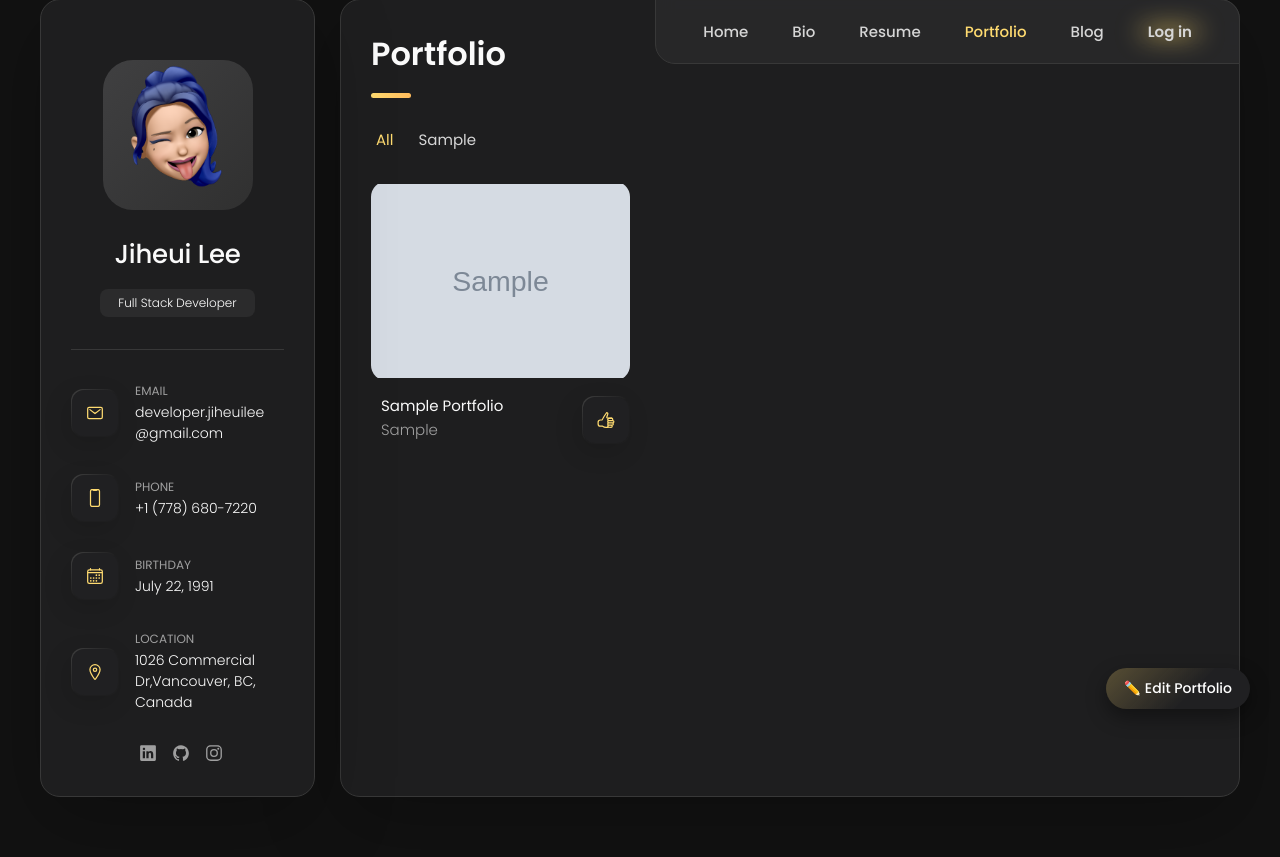
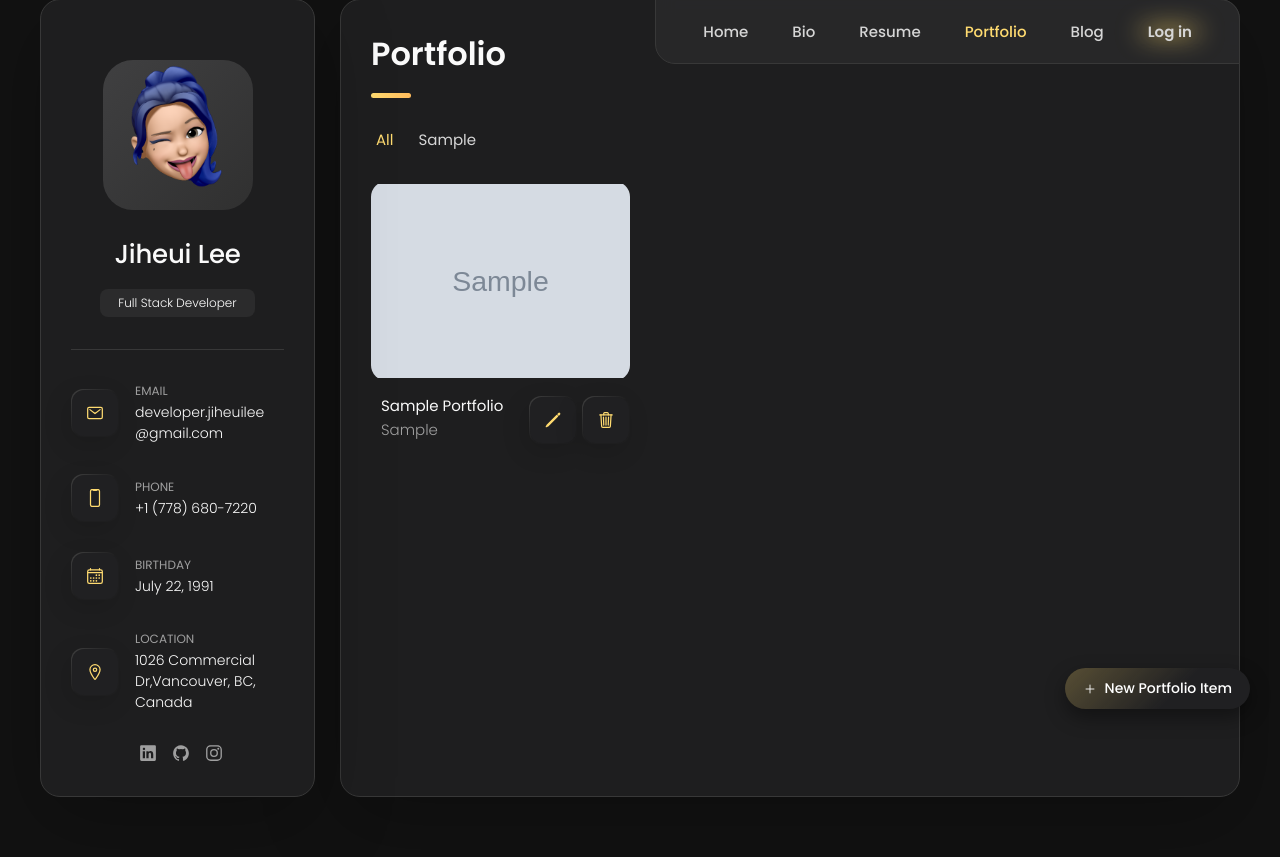
Before and after one commit to developer-jiheui/laravelProject, a Laravel app: page /page/portfolio in a window 1280 px wide. Shown: the part 61-918 px from the top of the page. Run offline with Laravel 9, Linux system fonts and the light colour scheme; tables that the repository leaves empty hold one stand-in row (values such as "Sample post"); grey boxes marked "Sample" are stand-in pictures.

Commit message:
Added portfolio adding/editing/deleting form and buttons (no functionality yet)

```diff
--- a/public/css/style.css
+++ b/public/css/style.css
@@ -1066,10 +1066,14 @@
     font-weight: var(--fw-300);
   }
 
-  .project-like {
+  .project-interact {
     grid-column: 2 / 3;
     grid-row: 2 / 4;
     justify-self: end;
+  }
+  div.project-interact { /* for admin; icons display on top of each other otherwise */
+    display: flex;
+    gap: 5px;
   }
 
 
@@ -1186,6 +1190,8 @@
   }
 
   .contact-form { margin-bottom: 10px; }
+
+  .form {color:var(--white-2);}
 
   .form-title { margin-bottom: 20px; }
 
--- a/resources/views/pages/portfolio.blade.php
+++ b/resources/views/pages/portfolio.blade.php
@@ -25,7 +25,7 @@
 
                 <button class="filter-select" data-select>
 
-                    <div class="select-value" data-selecct-value>Select category</div>
+                    <div class="select-value" data-select-value>Select category</div>
 
                     <div class="select-icon">
                         <ion-icon name="chevron-down"></ion-icon>
@@ -67,9 +67,21 @@
 
                         <p class="project-category">{{$item['CATEGORY']}}</p>
                     </a>
-                    <button class="icon-box project-like">
+                    {{--@guest('admin')
+                    <button class="icon-box project-interact">
                         <ion-icon name="thumbs-up-outline" role="img" class="md hydrated" aria-label="Like"></ion-icon>
                     </button>
+                    @endguest
+                    @auth('admin')--}}
+                    <div class=project-interact>
+                    <a class="icon-box" href="{{route('edit.portfolio')}}?id={{$item['PORTFOLIO_ID']}}">
+                        <ion-icon name="pencil-outline" role="img" class="md hydrated" aria-label="Edit"></ion-icon>
+                    </a>
+                    <a class="icon-box">
+                        <ion-icon name="trash-outline" role="img" class="md hydrated" aria-label="Delete"></ion-icon>
+                    </a>
+                    </div>
+                    {{--@endauth--}}
                 </li> <!-- TODO likes -->
                 @endforeach
 
@@ -79,13 +91,13 @@
         </section>
 
     </article>
-    {{--    @auth--}}
+    {{--    @auth('admin')--}}
     {{--        <a href="{{ route('edit.home') }}" class="edit-page-button">--}}
-    {{--            ✏️ Edit Home--}}
+    {{--            <ion-icon name="add-outline" role="img" class="md hydrated" aria-label="Add"></ion-icon> New Portfolio Item--}}
     {{--        </a>--}}
     {{--    @endauth--}}
     <a href="{{ route('edit.portfolio') }}" class="edit-page-button">
-        ✏️ Edit Portfolio
+    <ion-icon name="add-outline" role="img" class="md hydrated" aria-label="Add"></ion-icon> New Portfolio Item
     </a>
 @endsection
 @extends('layouts.header')
```
Also changed, not shown: resources/views/edit/portfolio.blade.php (added, +60 -0 lines).
